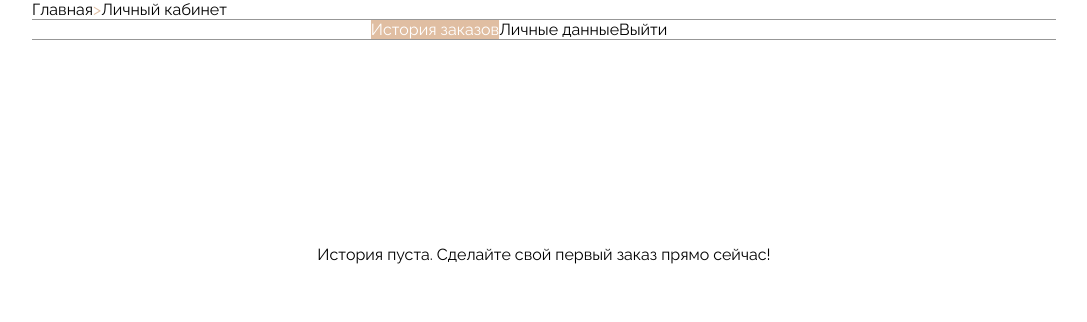
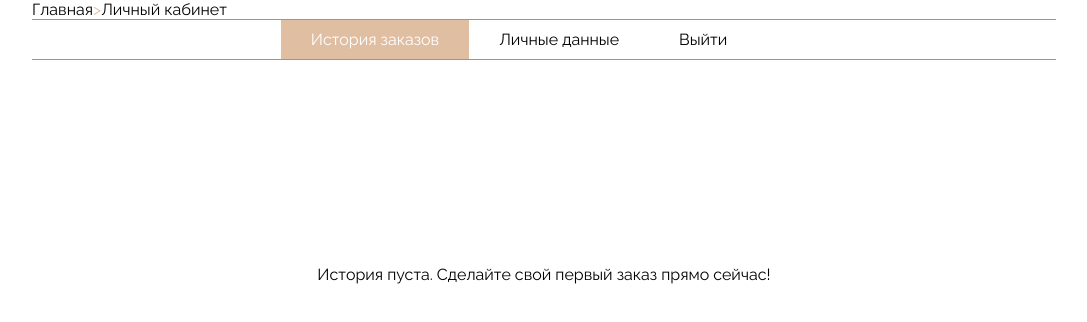
Before and after one commit to 88Natalia88/shop_project, a website built with Parcel: page orders-history.html in a window 1280 px wide. Shown: the whole page, without its empty margins (96-1183 px from the left). Built offline with nearby package versions, Linux system fonts and the light colour scheme.

Commit message:
personal-account fixed

```diff
--- a/assets/css/orders-history.css
+++ b/assets/css/orders-history.css
@@ -25,7 +25,13 @@ body {
     height: 20%;
 }
 
-.here {
+.orders-history__transition_item {
+    padding: 10px;
+    padding-left: 30px;
+    padding-right: 30px;
+}
+
+#here {
     background: #E0BEA2;
     color: rgb(255, 255, 255);
     margin: 0;
--- a/assets/css/personal-account.css
+++ b/assets/css/personal-account.css
@@ -29,6 +29,12 @@ body {
     height: 20%;
 }
 
+.account__transition_item {
+    padding: 10px;
+    padding-left: 30px;
+    padding-right: 30px;
+}
+
 .inputs {
     display: flex;
     justify-content: space-between;
@@ -41,7 +47,7 @@ button {
     cursor: pointer;
 }
 
-.here {
+#here {
     background: #E0BEA2;
     color: rgb(255, 255, 255);
     margin: 0;
--- a/orders-history.html
+++ b/orders-history.html
@@ -23,9 +23,9 @@
     </div>
     <div class="orders-history">
         <div class="orders-history__transition">
-            <p class="here">История заказов</p>
-            <a href="personal-account.html">Личные данные</a>
-            <a href="">Выйти</a>
+            <p id="here" class="orders-history__transition_item">История заказов</p>
+            <a href="personal-account.html" class="orders-history__transition_item">Личные данные</a>
+            <a href="" class="orders-history__transition_item">Выйти</a>
         </div>
     </div>
     <div id="orders-status">История пуста. Сделайте свой первый заказ прямо сейчас!</div>
```
Also changed, not shown: personal-account.html (+3 -3 lines).
